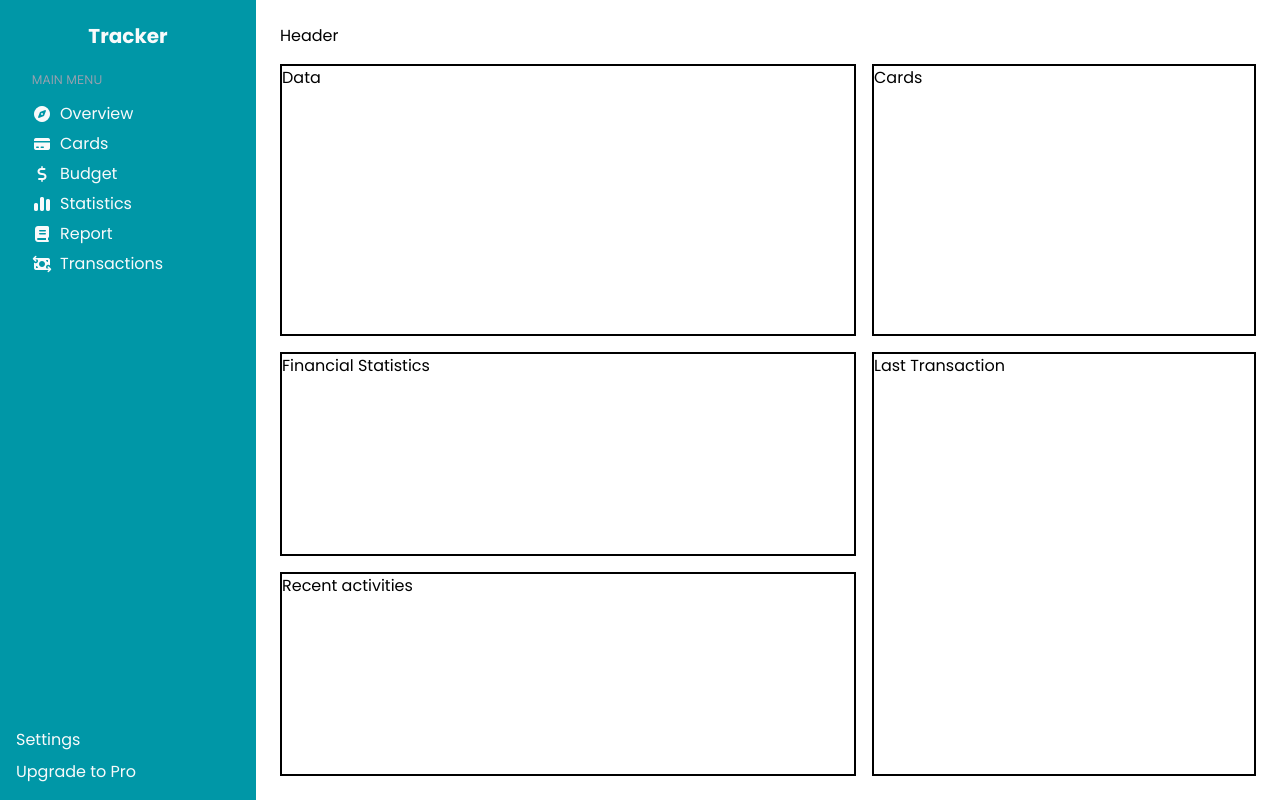
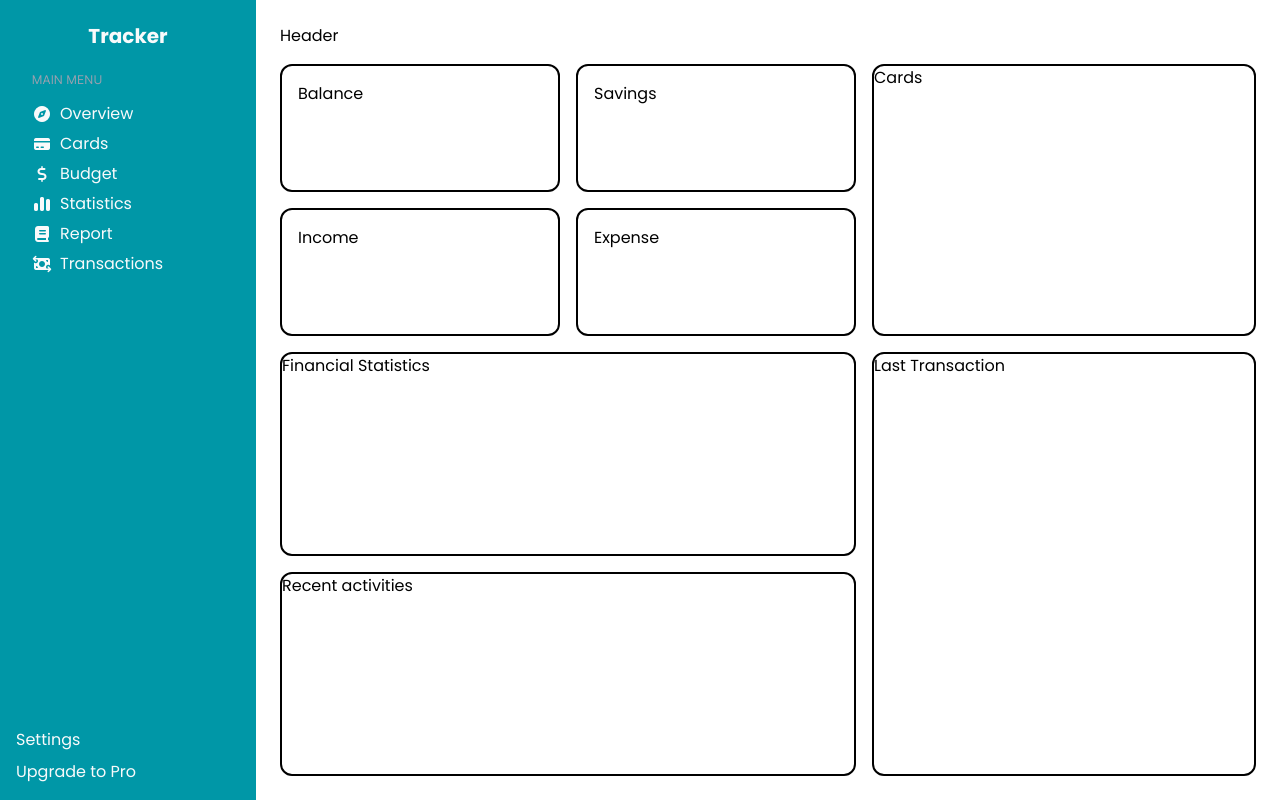
Before and after one commit to Abhishek035/Expense-Tracker, a React (Vite) app in the folder frontend/vite-project/: page / in a window 1280 px wide. Built offline with nearby package versions, Linux system fonts and the light colour scheme.

Commit message:
Changes to data layout

```diff
--- a/frontend/vite-project/src/DashBoard.jsx
+++ b/frontend/vite-project/src/DashBoard.jsx
@@ -2,14 +2,27 @@ import React from "react";
 
 const DashBoard = () => {
   return (
-    <div className="sm:grid sm:grid-rows-[2.5rem_1fr] h-full">
+    <div className="sm:grid sm:grid-rows-[2.5rem_1fr] min-h-full">
       <div>Header</div>
       <div className="grid sm:grid-rows-[2fr_1.5fr_1.5fr] sm:grid-cols-[3fr_2fr] gap-4 h-[100%]">
-        <div className="sm:col-[1_/_span_1] sm:row-[1_/_span_1] border-2">Data</div>
-        <div className="sm:col-[2_/_span_1] sm:row-[1_/_span_1] border-2">Cards</div>
-        <div className="sm:col-[1_/_span_1] sm:row-[2_/_span_1] border-2">Financial Statistics</div>
-        <div className="sm:col-[1_/_span_1] sm:row-[3_/_span_1] border-2">Recent activities</div>
-        <div className="sm:col-[2_/_span_1] sm:row-[2_/_span_2] border-2">Last Transaction</div>
+        <div className="sm:col-[1_/_span_1] sm:row-[1_/_span_1] grid sm:grid-cols-2 sm:grid-rows-2 gap-4">
+          <div class="border-2 p-4 rounded-xl">Balance</div>
+          <div class="border-2 p-4 rounded-xl">Savings</div>
+          <div class="border-2 p-4 rounded-xl">Income</div>
+          <div class="border-2 p-4 rounded-xl">Expense</div>
+        </div>
+        <div className="sm:col-[2_/_span_1] sm:row-[1_/_span_1] border-2 rounded-xl">
+          Cards
+        </div>
+        <div className="sm:col-[1_/_span_1] sm:row-[2_/_span_1] border-2 rounded-xl">
+          Financial Statistics
+        </div>
+        <div className="sm:col-[1_/_span_1] sm:row-[3_/_span_1] border-2 rounded-xl">
+          Recent activities
+        </div>
+        <div className="sm:col-[2_/_span_1] sm:row-[2_/_span_2] border-2 rounded-xl">
+          Last Transaction
+        </div>
       </div>
     </div>
   );
```
